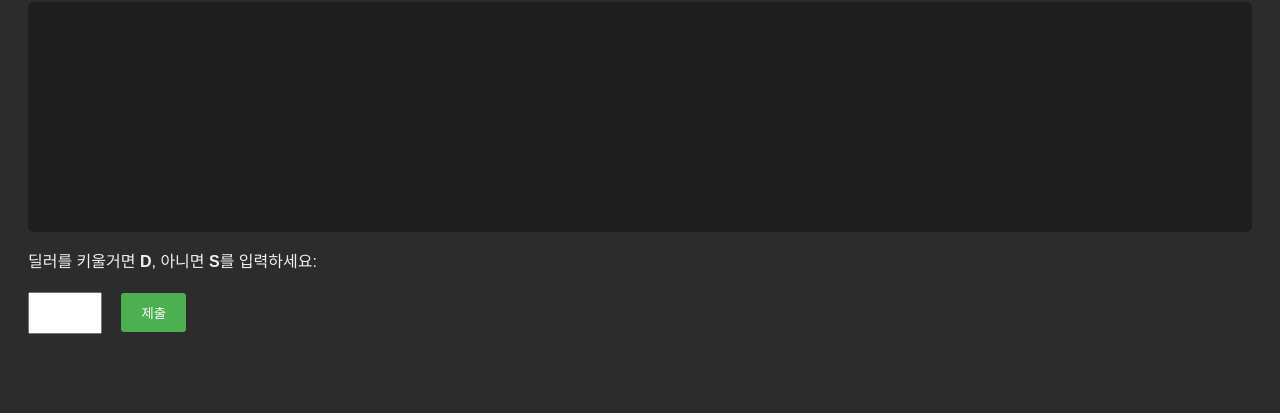
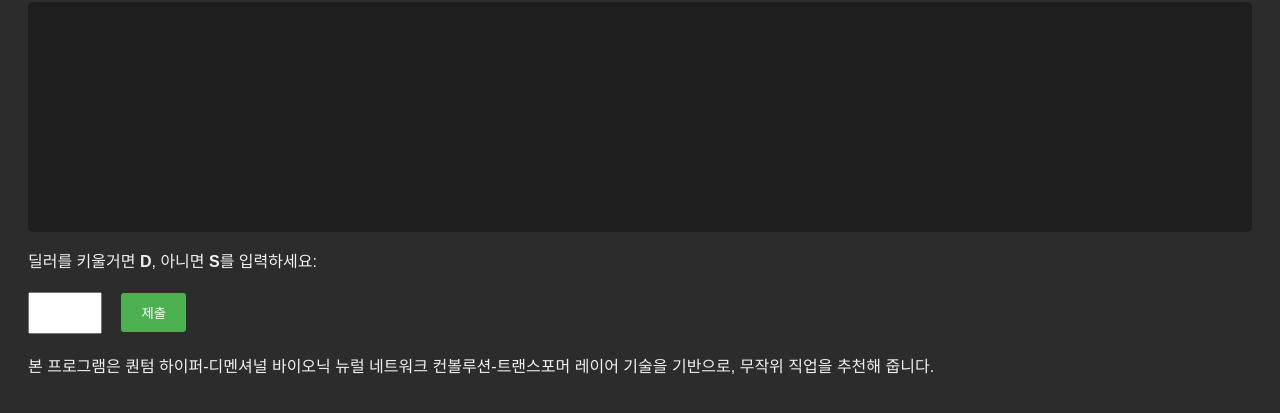
Before and after one commit to LiarGames/LostArkClassSuggest, a plain HTML site: page index.html in a window 1280 px wide. Shown: the part 115-528 px from the top of the page. Drawn offline with Linux system fonts and the light colour scheme.

Commit message:
Update index.html

```diff
--- a/index.html
+++ b/index.html
@@ -70,6 +70,9 @@
         <p>딜러를 키울거면 <strong>D</strong>, 아니면 <strong>S</strong>를 입력하세요:</p>
         <input type="text" id="userInput" maxlength="1">
         <button class="button" onclick="processInput()">제출</button>
+    </div>
+    <div>
+        <p>본 프로그램은 퀀텀 하이퍼-디멘셔널 바이오닉 뉴럴 네트워크 컨볼루션-트랜스포머 레이어 기술을 기반으로, 무작위 직업을 추천해 줍니다.</p>
     </div>
 
     <script>
```
